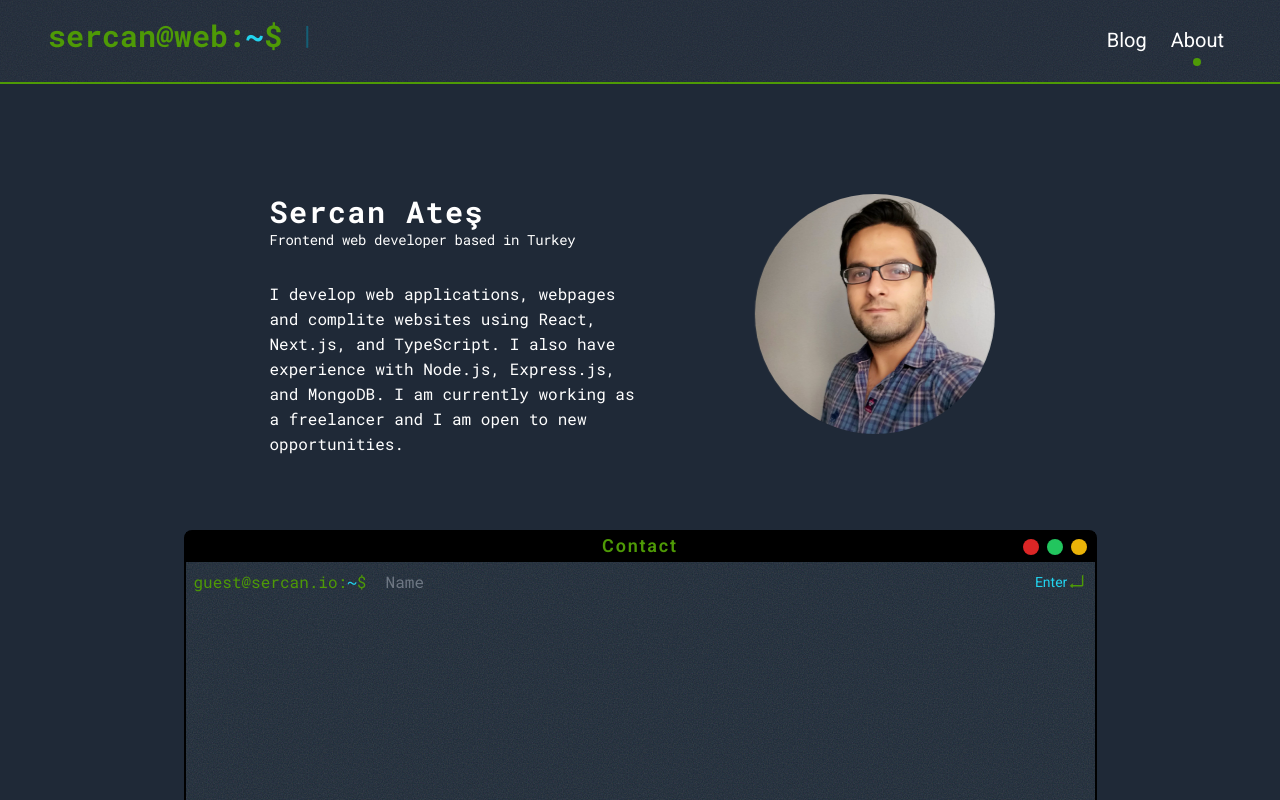
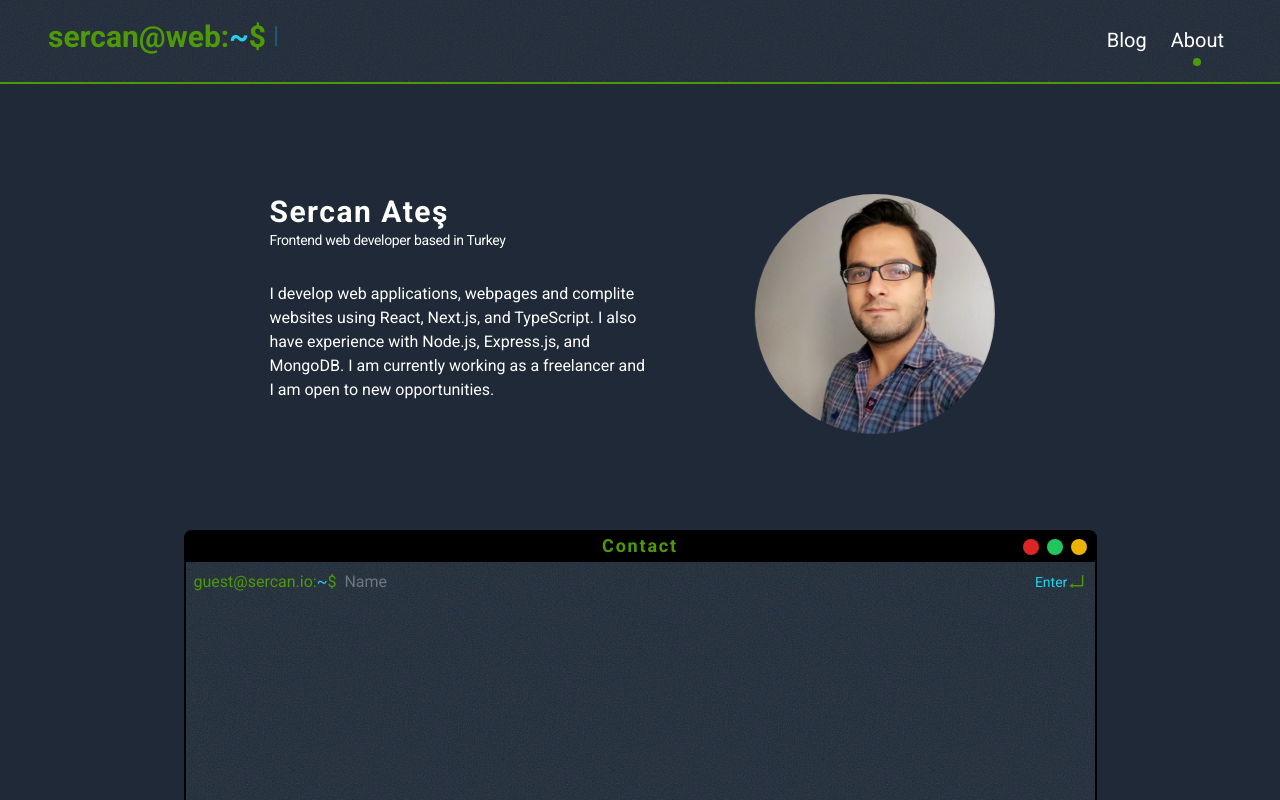
Before and after one commit to sercanio/homepage, a Next.js app: page /about in a window 1280 px wide. Shown: the top 800 px of the page. Built offline with nearby package versions, Linux system fonts and the light colour scheme.

Commit message:
Add @next/font for Font + CLS optimization

```diff
--- a/package.json
+++ b/package.json
@@ -14,6 +14,7 @@
   "dependencies": {
     "@headlessui/react": "^1.7.5",
     "@mdx-js/loader": "^2.2.1",
+    "@next/font": "^13.0.7",
     "@next/mdx": "^13.0.7",
     "@reduxjs/toolkit": "^1.9.1",
     "@types/node": "18.11.13",
--- a/pages/_app.tsx
+++ b/pages/_app.tsx
@@ -2,12 +2,19 @@ import '../styles/globals.css'
 import type { AppProps } from 'next/app'
 import { store } from '../lib/store/store'
 import { Provider } from 'react-redux'
+import { Roboto } from '@next/font/google'
 import Layout from './layout'
+
+const roboto = Roboto({
+  subsets: ['latin'],
+  weight: ['400', '700'],
+  display: 'swap'
+})
 
 export default function App({ Component, pageProps }: AppProps) {
   return (
     <Provider store={store}>
-      <Layout>
+      <Layout className={roboto.className}>
         <Component {...pageProps} />
       </Layout>
     </Provider>
--- a/pages/about/index.tsx
+++ b/pages/about/index.tsx
@@ -28,10 +28,10 @@ const index: React.FC<any> = () => {
               className="rounded-full order-1 sm:order-2 animate-slideFromRight sm:animate-slideFromLeft"
             />
             <div className="flex flex-col order-2 sm:order-1 w-full sm:w-96 px-6 sm:px-0 text-center sm:text-start animate-slideFromLeft sm:animate-slideFromRight -mr-[7%]">
-              <h1 className="text-3xl font-bold font-mono tracking-wider">
+              <h1 className="text-3xl font-bold  tracking-wider">
                 Sercan Ateş
               </h1>
-              <h2 className="text-sm font-mono tracking-tight mb-8">
+              <h2 className="text-sm  tracking-tight mb-8">
                 Frontend web developer based in Turkey
               </h2>
               <Typewriter
@@ -50,8 +50,7 @@ const index: React.FC<any> = () => {
                   loop: false,
                   delay: 10,
                   cursorClassName: 'hidden',
-                  wrapperClassName:
-                    'font-mono text-base mt-8 pl-[10px] sm:pl-0 sm:w-96'
+                  wrapperClassName: 'text-base mt-8 pl-[10px] sm:pl-0 sm:w-96'
                 }}
               />
               <p className="sr-only">
--- a/pages/layout.tsx
+++ b/pages/layout.tsx
@@ -2,10 +2,12 @@ import React from 'react'
 import Header from '../src/components/Header'
 import { LayoutChildrenProps } from '../types'
 
-const Layout = ({ children }: LayoutChildrenProps): JSX.Element => {
+const Layout = ({ children, className }: LayoutChildrenProps): JSX.Element => {
   return (
     <React.Fragment>
-      <div className="bg-skin-base text-skin-base w-full color-transition">
+      <div
+        className={`${className} bg-skin-base text-skin-base w-full color-transition`}
+      >
         <div className="max-w-full mx-auto h-full">
           <Header />
           {children}
--- a/pages/posts/[slug].tsx
+++ b/pages/posts/[slug].tsx
@@ -21,7 +21,8 @@ export default function PostPage({ post }: { post: MDXPost }) {
   return (
     <>
       <Head>
-        <title>{post.meta.title}</title>
+        <title>sercan.io {post.meta.title}</title>
+        <meta name="description" content={post.meta.title} />
       </Head>
       <h1>{post.meta.title}</h1>
       <MDXRemote {...post.source} components={{ YouTube, Image }} />
--- a/posts/swr.mdx
+++ b/posts/swr.mdx
@@ -12,7 +12,7 @@ excerpt: SWR is a great package from Zeit to help make it easier to fetch remote
 
 We will show how to use SWR, how to configure it globally, and a pattern I like to use which separates data fetching from data display.
 
-<YouTube id="oWVW8IqpQ-A" />
+{/* <YouTube id="oWVW8IqpQ-A" /> */}
 
 Code is available at: [https://github.com/leighhalliday/crime-mapping](https://github.com/leighhalliday/crime-mapping)
 
--- a/src/components/Contact/Input/index.tsx
+++ b/src/components/Contact/Input/index.tsx
@@ -7,25 +7,23 @@ const Input = (props: InputProps) => {
   const { inputRef, placeholder, type, user = 'guest', onKeyDown } = props
   return (
     <label className="flex flex-nowrap gap-1 items-center w-full h-6">
-      <span className="font-mono text-skin-primary">
-        <span className="font-mono text-skin-primary">{user}</span>
+      <span className="text-skin-primary">
+        <span className="text-skin-primary">{user}</span>
         @sercan.io{':'}
-        <span className="font-mono text-skin-tilde">~</span>
+        <span className=" text-skin-tilde">~</span>
         {'$'}
         &nbsp;
       </span>
       {cursorBlink ? (
-        <span className="relative font-mono animate-cursorBlink text-skin-caret">
-          |
-        </span>
+        <span className="relative animate-cursorBlink text-skin-caret">|</span>
       ) : (
-        <span className="font-mono text-transparent">|</span>
+        <span className="text-transparent">|</span>
       )}
       <input
         ref={inputRef}
         placeholder={placeholder}
         type={type}
-        className="w-full bg-inherit placeholder:opacity-60 font-mono focus:outline-none caret-skin-base -ml-2"
+        className="w-full bg-inherit placeholder:opacity-60  focus:outline-none caret-skin-base -ml-2"
         onFocus={() => setcursorBlink(false)}
         onBlur={() => setcursorBlink(true)}
         onKeyDown={onKeyDown}
--- a/src/components/Header/index.tsx
+++ b/src/components/Header/index.tsx
@@ -24,15 +24,15 @@ const Header = () => {
         <div className="flex items-center">
           <div className="flex items-center">
             <h1 className="text-2xl sm:text-3xl font-bold text-skin-base -ml-2">
-              <Link href="/" className="font-mono flex items-center">
-                <span className="font-mono text-skin-primary">
-                  <span className="font-mono text-skin-primary">sercan</span>
+              <Link href="/" className="flex items-center">
+                <span className="text-skin-primary">
+                  <span className="text-skin-primary">sercan</span>
                   @web{':'}
-                  <span className="font-mono text-skin-tilde">~</span>
+                  <span className="text-skin-tilde">~</span>
                   {'$'}
                   &nbsp;
                 </span>
-                <span className=" font-mono hidden sm:flex items-center text-2xl ">
+                <span className=" hidden sm:flex items-center text-2xl ">
                   {!welcome ? (
                     <Typewriter
                       onInit={typewriter => {
@@ -58,17 +58,20 @@ const Header = () => {
                         loop: false,
                         delay: 30,
                         cursorClassName:
-                          'font-mono text-skin-caret animate-cursorBlink mb-1',
-                        wrapperClassName: 'font-mono text-skin-base text-2xl'
+                          'text-skin-caret animate-cursorBlink mb-1',
+                        wrapperClassName: 'text-skin-base text-2xl'
                       }}
                     />
                   ) : (
-                    <span className="font-mono animate-cursorBlink mb-1 text-skin-caret">
+                    <span
+                      className="animate-cursorBlink mb-1 text-skin-caret "
+                      style={{ contentVisibility: 'auto' }}
+                    >
                       |
                     </span>
                   )}
                 </span>
-                <span className="font-mono animate-cursorBlink mb-1 sm:hidden text-skin-caret">
+                <span className="animate-cursorBlink mb-1 sm:hidden text-skin-caret">
                   |
                 </span>
                 <h1 className="sr-only">
--- a/styles/globals.css
+++ b/styles/globals.css
@@ -1,6 +1,3 @@
-@import url('https://fonts.googleapis.com/css2?family=Roboto:ital,wght@0,400;0,600;1,400;1,600&display=swap');
-@import url('https://fonts.googleapis.com/css2?family=Roboto+Mono:wght@400;500;600;700&display=swap');
-
 @tailwind base;
 @tailwind components;
 @tailwind utilities;
@@ -20,16 +17,13 @@
 }
 
 /* add transition-property-bg all properties */
-@layer utilities {
+
+@layer base {
   * {
-    font-family: 'Roboto', sans-serif;
     transition: background-color 0.15s ease;
   }
-
-  .font-mono {
-    font-family: 'Roboto Mono', monospace;
-  }
-
+}
+@layer components {
   .nav__link {
     @apply w-full flex flex-col items-center hover:text-skin-primary transition-colors duration-150;
   }
@@ -40,3 +34,8 @@
     @apply w-4 h-4 rounded-full;
   }
 }
+@layer utilities {
+  .content-visibility-auto {
+    content-visibility: auto;
+  }
+}
--- a/types/index.ts
+++ b/types/index.ts
@@ -12,6 +12,7 @@ export interface HomeProps {
 
 export interface LayoutChildrenProps {
   children: React.ReactNode
+  className?: string
 }
 export interface MainTypes {
   children: React.ReactNode
```
Also changed, not shown: 1 other file (tests, documents, lock files or other folders).
